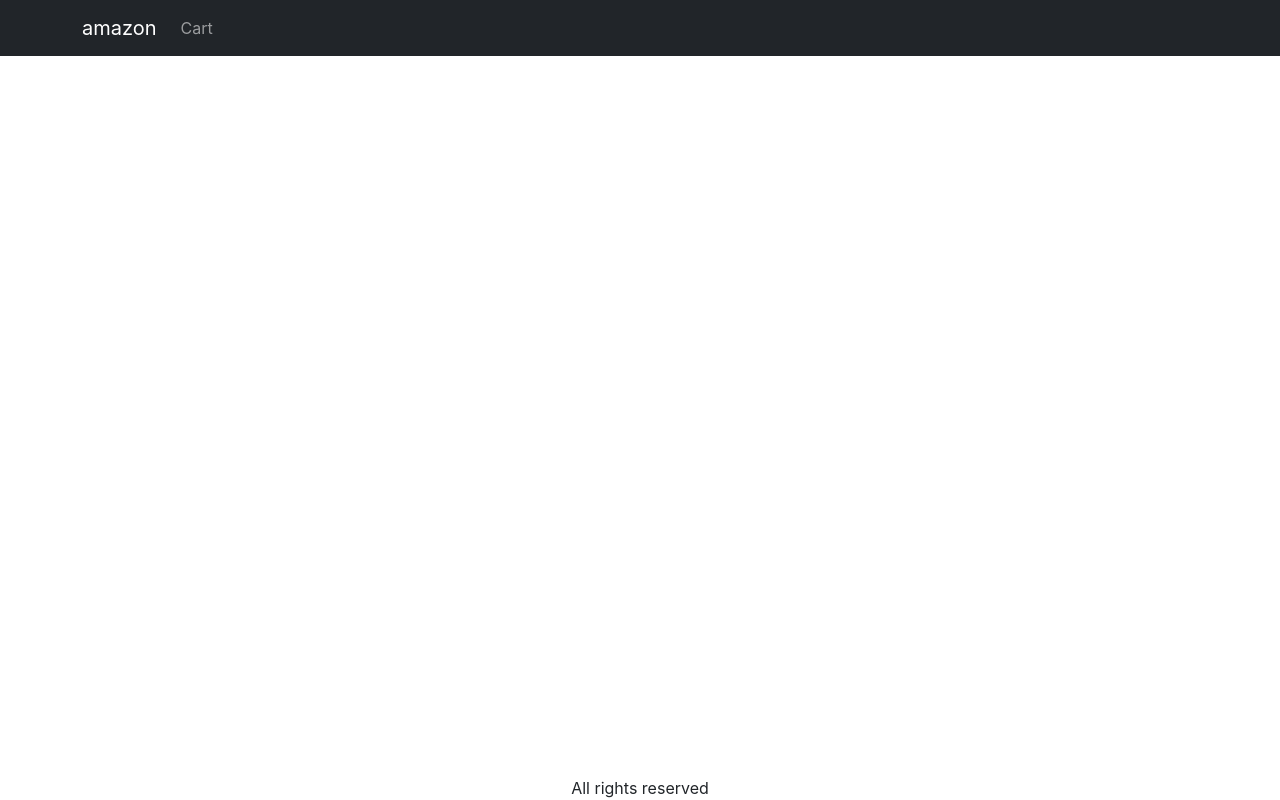
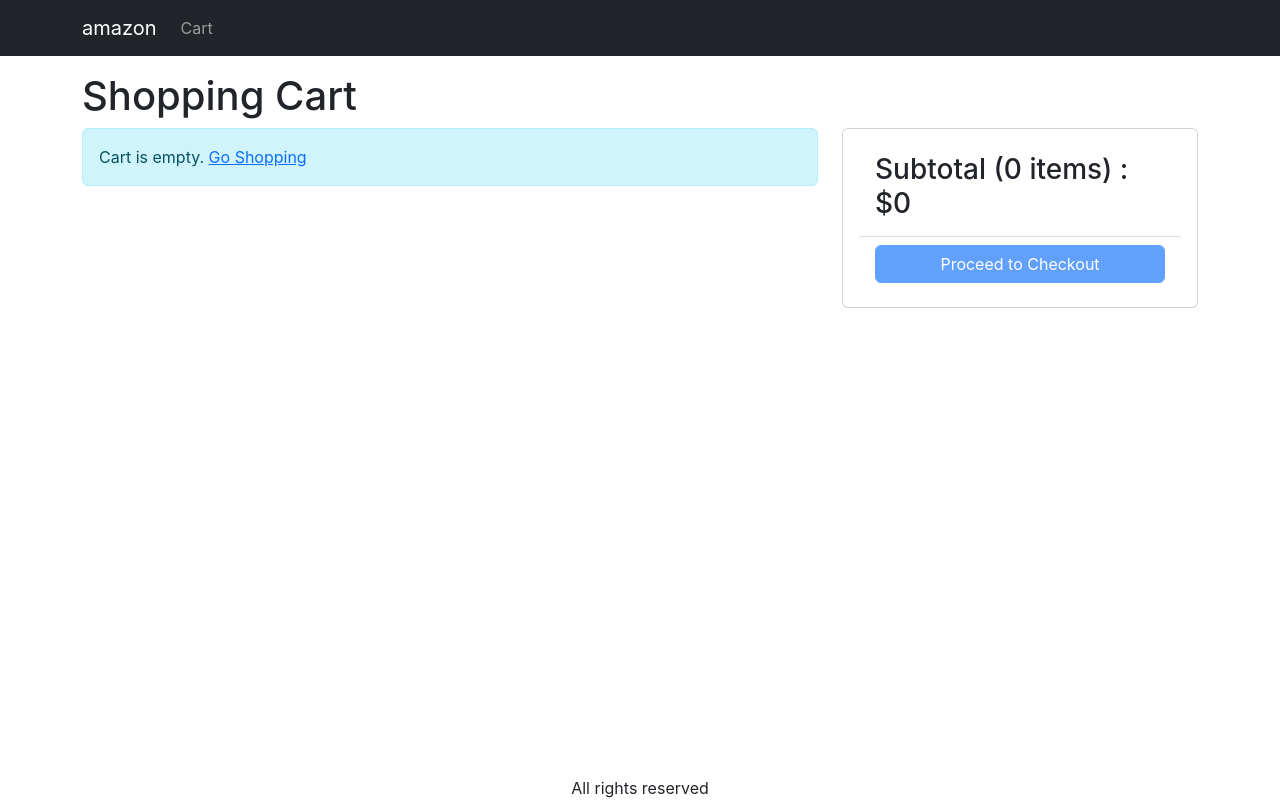
Before and after one commit to Gautam033k/Ecommerce, a React (Create React App) app in the folder amazonClone/frontend/: page /cart in a window 1280 px wide. Built offline with nearby package versions, Linux system fonts and the light colour scheme.

Commit message:
level 11-added Cart Screen page and added items in cart screen

```diff
--- a/amazonClone/frontend/src/App.js
+++ b/amazonClone/frontend/src/App.js
@@ -9,6 +9,7 @@
 import Badge from 'react-bootstrap/esm/Badge';
 import { useContext } from 'react';
 import { Store } from './Store';
+import CartScreen from './Screen/CartScreen.js';
 
 function App() {
   const { state } = useContext(Store);
@@ -28,7 +29,7 @@
                   Cart
                   {cart.cartItems.length > 0 && (
                     <Badge pill bg="danger">
-                      {cart.cartItems.length}
+                      {cart.cartItems.reduce((a, c) => a + c.quantity, 0)}
                     </Badge>
                   )}
                 </Link>
@@ -40,6 +41,8 @@
           <Container className="mt-3">
             <Routes>
               <Route path="/products/:slug" element={<ProductScreen />} />
+              <Route path="/cart" element={<CartScreen />} />
+
               <Route path="/" element={<HomeScreen />} />
             </Routes>
           </Container>
--- /dev/null
+++ b/amazonClone/frontend/src/Screen/CartScreen.js
@@ -0,0 +1,96 @@
+import { useContext } from 'react';
+import { Store } from '../Store';
+import { Helmet } from 'react-helmet-async';
+import Row from 'react-bootstrap/Row';
+import Col from 'react-bootstrap/Col';
+import MessageBox from '../components/MessageBox';
+import ListGroup from 'react-bootstrap/ListGroup';
+import Button from 'react-bootstrap/Button';
+import Card from 'react-bootstrap/Card';
+import { Link } from 'react-router-dom';
+
+export default function CartScreen() {
+  const { state, dispatch: ctxDispatch } = useContext(Store);
+  const {
+    cart: { cartItems },
+  } = state;
+
+  return (
+    <div>
+      <Helmet>
+        <title>Shopping Cart</title>
+      </Helmet>
+      <h1>Shopping Cart</h1>
+      <Row>
+        <Col md={8}>
+          {cartItems.length === 0 ? (
+            <MessageBox>
+              Cart is empty. <Link to="/">Go Shopping</Link>
+            </MessageBox>
+          ) : (
+            <ListGroup>
+              {cartItems.map((item) => (
+                <ListGroup.Item key={item._id}>
+                  <Row className="align-items-center">
+                    <Col md={4}>
+                      <img
+                        src={item.image}
+                        alt={item.name}
+                        className="img-fluid rounded img-thumbnail"
+                      ></img>{' '}
+                      <Link to={`/product/${item.slug}`}>{item.name}</Link>
+                    </Col>
+                    <Col md={3}>
+                      <Button variant="light" disabled={item.quantity === 1}>
+                        <i className="fas fa-minus-circle"></i>
+                      </Button>{' '}
+                      <span>{item.quantity}</span>{' '}
+                      <Button
+                        variant="light"
+                        disabled={item.quantity === item.countInStock}
+                      >
+                        <i className="fas fa-plus-circle"></i>
+                      </Button>
+                    </Col>
+                    <Col md={3}>${item.price}</Col>
+                    <Col md={2}>
+                      <Button variant="light">
+                        <i className="fas fa-trash"></i>
+                      </Button>
+                    </Col>
+                  </Row>
+                </ListGroup.Item>
+              ))}
+            </ListGroup>
+          )}
+        </Col>
+        <Col md={4}>
+          <Card>
+            <Card.Body>
+              <ListGroup variant="flush">
+                <ListGroup.Item>
+                  <h3>
+                    Subtotal ({cartItems.reduce((a, c) => a + c.quantity, 0)}{' '}
+                    items) : $
+                    {cartItems.reduce((a, c) => a + c.price * c.quantity, 0)}
+                  </h3>
+                </ListGroup.Item>
+                <ListGroup.Item>
+                  <div className="d-grid">
+                    <Button
+                      type="button"
+                      variant="primary"
+                      disabled={cartItems.length === 0}
+                    >
+                      Proceed to Checkout
+                    </Button>
+                  </div>
+                </ListGroup.Item>
+              </ListGroup>
+            </Card.Body>
+          </Card>
+        </Col>
+      </Row>
+    </div>
+  );
+}
--- a/amazonClone/frontend/src/Screen/ProductScreen.js
+++ b/amazonClone/frontend/src/Screen/ProductScreen.js
@@ -13,6 +13,7 @@
 import MessageBox from '../components/MessageBox';
 import { getError } from '../util';
 import { Store } from '../Store';
+import { useNavigate } from 'react-router-dom';
 
 const reducer = (state, action) => {
   switch (action.type) {
@@ -28,6 +29,8 @@
 };
 
 function ProductScreen() {
+  const navigate = useNavigate();
+
   const params = useParams();
   const { slug } = params;
 
@@ -53,11 +56,20 @@
   }, [slug]);
 
   const { state, dispatch: ctxDispatch } = useContext(Store);
-  const addToCartHandler = () => {
+  const { cart } = state;
+  const addToCartHandler = async () => {
+    const existItem = cart.cartItems.find((x) => x._id === product._id);
+    const quantity = existItem ? existItem.quantity + 1 : 1;
+    const { data } = await axios.get(`/api/products/${product._id}`);
+    if (data.countInStock < quantity) {
+      window.alert('Sorry. Product is out of stock');
+      return;
+    }
     ctxDispatch({
       type: 'CART_ADD_ITEM',
-      payload: { ...product, quantity: 1 },
+      payload: { ...product, quantity },
     });
+    navigate('/cart');
   };
   return loading ? (
     <LoadingBox />
--- a/amazonClone/frontend/src/Store.js
+++ b/amazonClone/frontend/src/Store.js
@@ -13,13 +13,16 @@
 function reducer(state, action) {
   switch (action.type) {
     case 'CART_ADD_ITEM':
-      return {
-        ...state,
-        cart: {
-          ...state.cart,
-          cartItems: [...state.cart.cartItems, action.payload],
-        },
-      };
+      const newItem = action.payload;
+      const existItem = state.cart.cartItems.find(
+        (item) => item._id === newItem._id
+      );
+      const cartItems = existItem
+        ? state.cart.cartItems.map((item) =>
+            item._id === existItem._id ? newItem : item
+          )
+        : [...state.cart.cartItems, newItem];
+      return { ...state, cart: { ...state.cart, cartItems } };
     default:
       return state;
   }
--- a/amazonClone/frontend/src/data.js
+++ b/amazonClone/frontend/src/data.js
@@ -1,6 +1,7 @@
 const data = {
   products: [
     {
+      _id: 1,
       name: 'Nike slin Shirt',
       slug: 'nike-slim-shirt',
       category: 'shirts',
@@ -13,6 +14,7 @@
       description: 'high quality shirt',
     },
     {
+      _id: 2,
       name: 'adidas fit shirt',
       slug: 'adidas-fit-shirt',
       category: 'shirts',
@@ -25,6 +27,7 @@
       description: 'high quality product',
     },
     {
+      _id: 3,
       name: 'nike Slim Pants',
       slug: 'nike-Slim-Pants',
       category: 'pants',
@@ -37,6 +40,7 @@
       description: 'high quality product',
     },
     {
+      _id: 4,
       name: 'adidas fit Pants',
       slug: 'Adidas-fit-Pants',
       category: 'pants',
--- a/amazonClone/frontend/src/index.css
+++ b/amazonClone/frontend/src/index.css
@@ -57,3 +57,7 @@
 .img-large {
   max-width: 100%;
 }
+
+.img-thumbnail {
+  height: 80px;
+}
```
Also changed, not shown: 2 other files (tests, documents, lock files or other folders).
